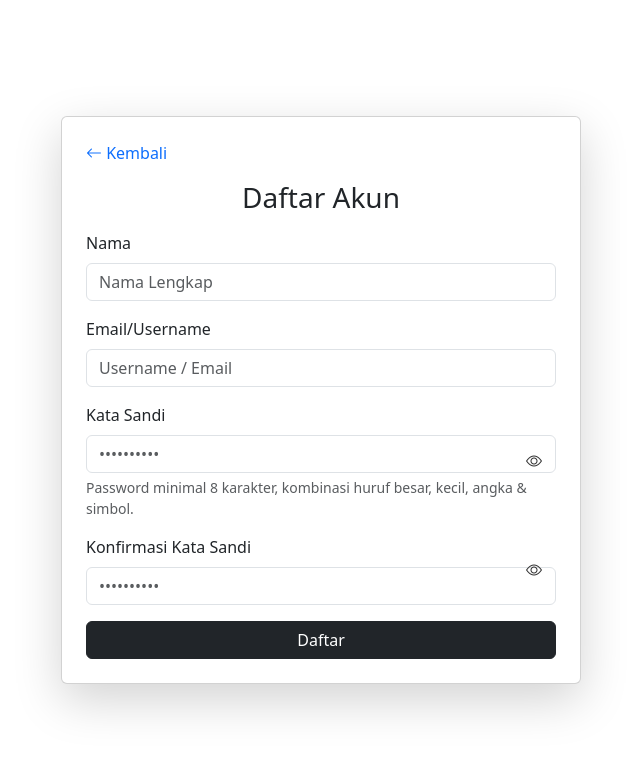
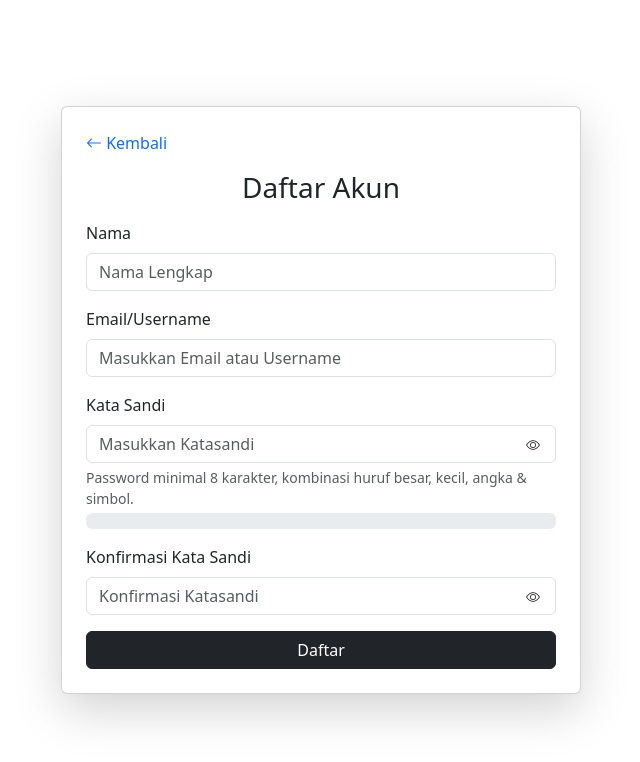
Before and after one commit to Afiifa03/SIMAGANG, a PHP site: page /register.php in a window 1280 px wide. Shown: the top 762 px of the page, without its empty margins (319-959 px from the left). Run offline with PHP 8.4, Linux system fonts and the light colour scheme.

Commit message:
Membuat fitur login dan register

```diff
--- /dev/null
+++ b/config/koneksi.php
@@ -0,0 +1,12 @@
+<?php
+$host = "localhost";
+$dbname = "db_simagang";
+$user = "root";
+$pass = "";
+
+try {
+    $pdo = new PDO("mysql:host=$host;dbname=$dbname;charset=utf8", $user, $pass);
+    $pdo->setAttribute(PDO::ATTR_ERRMODE, PDO::ERRMODE_EXCEPTION);
+} catch (PDOException $e) {
+    die("Koneksi gagal: " . $e->getMessage());
+}
--- a/register.php
+++ b/register.php
@@ -2,53 +2,56 @@
 // register.php
 session_start();
 
-if ($_SERVER['REQUEST_METHOD'] === 'POST') {
-    $nama = $_POST['nama'] ?? '';
-    $email = $_POST['email'] ?? '';
-    $password = $_POST['password'] ?? '';
-    $confirm_password = $_POST['confirm_password'] ?? '';
+require_once 'config/koneksi.php'; // Gunakan koneksi yang sudah ada
 
 $errors = [];
 
-    // Validasi field kosong
-    if (empty($nama) || empty($email) || empty($password) || empty($confirm_password)) {
-        $errors['general'] = "Semua field wajib diisi!";
+if ($_SERVER["REQUEST_METHOD"] === "POST") {
+  $nama = trim($_POST['nama'] ?? '');
+  $username_email = trim($_POST['username_email'] ?? '');
+  $katasandi = $_POST['katasandi'] ?? '';
+  $konfirmasi_katasandi = $_POST['konfirmasi_katasandi'] ?? '';
+  $role = 'user';
+
+  if ($nama === '' || $username_email === '' || $katasandi === '' || $konfirmasi_katasandi === '') {
+    $errors['general'] = "Semua field wajib diisi.";
+  } elseif ($katasandi !== $konfirmasi_katasandi) {
+    $errors['konfirmasi_katasandi'] = "Konfirmasi password tidak cocok.";
+  } elseif (strlen($katasandi) < 8) {
+    $errors['katasandi'] = "Password minimal 8 karakter.";
   }
 
-    // Validasi password strength
-    $uppercase = preg_match('@[A-Z]@', $password);
-    $lowercase = preg_match('@[a-z]@', $password);
-    $number    = preg_match('@[0-9]@', $password);
-    $symbol    = preg_match('@[^\w]@', $password);
-
-    if (strlen($password) < 8 || !$uppercase || !$lowercase || !$number || !$symbol) {
-        $errors['password'] = "Password harus minimal 8 karakter, mengandung huruf besar, huruf kecil, angka, dan simbol.";
+  // Cek username_email unik
+  if (empty($errors)) {
+    $stmt = $pdo->prepare("SELECT COUNT(*) FROM users WHERE username_email = ?");
+    $stmt->execute([$username_email]);
+    if ($stmt->fetchColumn() > 0) {
+      $errors['general'] = "Username/email sudah terdaftar.";
+    }
   }
 
-    // Validasi konfirmasi password
-    if ($password !== $confirm_password) {
-        $errors['confirm_password'] = "Konfirmasi kata sandi tidak sesuai!";
+  if (empty($errors)) {
+    $hashedkatasandi = password_hash($katasandi, PASSWORD_DEFAULT);
+
+    try {
+      $role = 'user';
+      $stmt = $pdo->prepare("INSERT INTO users (nama, username_email, katasandi, role) VALUES (?, ?, ?, ?)");
+      $stmt->execute([$nama, $username_email, $hashedkatasandi, $role]);
+      header("Location: login.php?success=1");
+      exit;
+    } catch (PDOException $e) {
+      $errors['general'] = "Terjadi kesalahan: " . $e->getMessage();
     }
-
-    // Kalau tidak ada error → simpan dan redirect
-    if (empty($errors)) {
-        $_SESSION['registered_user'] = [
-            'nama' => $nama,
-            'email' => $email,
-            'password' => password_hash($password, PASSWORD_DEFAULT)
-        ];
-
-        header("Location: login.php?registered=success");
-        exit;
   }
 }
 ?>
 
 <!DOCTYPE html>
 <html lang="id">
+
 <head>
   <meta charset="UTF-8" />
-  <meta name="viewport" content="width=device-width, initial-scale=1.0"/>
+  <meta name="viewport" content="width=device-width, initial-scale=1.0" />
   <title>Daftar - SIMAGANG BPS Lhokseumawe</title>
 
   <!-- Bootstrap CSS -->
@@ -58,27 +61,25 @@ if ($_SERVER['REQUEST_METHOD'] === 'POST') {
   <link href="https://cdn.jsdelivr.net/npm/bootstrap-icons@1.10.5/font/bootstrap-icons.css" rel="stylesheet">
 
   <style>
-    .password-field { position: relative; }
-    .password-toggle-btn {
-      position: absolute;
-      right: 0.5rem;
-      top: 50%;
-      transform: translateY(-50%);
-      border: none;
+    .password-wrapper {
+  position: relative;
+}
+
+.password-toggle {
+  cursor: pointer;
   background: transparent;
   color: #333;
-      cursor: pointer;
 }
-    .strength-meter {
-      font-size: 0.9rem;
-      margin-top: 0.25rem;
-      font-weight: 600;
-    }
-    .weak { color: red; }
-    .medium { color: orange; }
-    .strong { color: green; }
+
+.strength-meter { font-size: 0.9rem; font-weight: 600; margin-top: 5px; }
+.strength-bar { height: 5px; border-radius: 3px; transition: width 0.3s, background-color 0.3s; width: 0; }
+.strength-weak { width: 33%; background-color: red; }
+.strength-medium { width: 66%; background-color: orange; }
+.strength-strong { width: 100%; background-color: green; }
+
   </style>
 </head>
+
 <body class="bg-white d-flex justify-content-center align-items-center vh-100">
 
   <div class="card shadow-lg p-4" style="max-width: 520px; width: 100%;">
@@ -98,46 +99,57 @@ if ($_SERVER['REQUEST_METHOD'] === 'POST') {
       <div class="mb-3">
         <label for="nama" class="form-label">Nama</label>
         <input type="text"
-              class="form-control <?= !empty($errors['general']) && empty($_POST['nama']) ? 'is-invalid' : '' ?>"
-              id="nama" name="nama" placeholder="Nama Lengkap"
-              value="<?= htmlspecialchars($_POST['nama'] ?? '') ?>" required>
+          class="form-control <?= !empty($errors['general']) && empty($_POST['nama']) ? 'is-invalid' : '' ?>" id="nama"
+          name="nama" placeholder="Nama Lengkap" value="<?= htmlspecialchars($_POST['nama'] ?? '') ?>" required>
       </div>
 
       <div class="mb-3">
         <label for="email" class="form-label">Email/Username</label>
         <input type="text"
-              class="form-control <?= !empty($errors['general']) && empty($_POST['email']) ? 'is-invalid' : '' ?>"
-              id="email" name="email" placeholder="Username / Email"
-              value="<?= htmlspecialchars($_POST['email'] ?? '') ?>" required>
+          class="form-control <?= !empty($errors['general']) && empty($_POST['username_email']) ? 'is-invalid' : '' ?>"
+          id="email" name="username_email" placeholder="Masukkan Email atau Username"
+          value="<?= htmlspecialchars($_POST['username_email'] ?? '') ?>" required>
       </div>
 
-      <div class="mb-3 password-field">
+      <div class="mb-3">
         <label for="password" class="form-label">Kata Sandi</label>
-        <input type="password"
-               class="form-control <?= !empty($errors['password']) ? 'is-invalid' : '' ?>"
-               id="password" name="password" placeholder="••••••••••" required aria-describedby="passwordHelp">
-        <button type="button" class="password-toggle-btn" aria-label="Tampilkan/Sembunyikan password" data-target="password">
-          <i class="bi bi-eye" id="icon-password"></i>
+        <div class="password-wrapper position-relative">
+          <input type="password" class="form-control <?= !empty($errors['katasandi']) ? 'is-invalid' : '' ?>"
+            id="password" name="katasandi" placeholder="Masukkan Katasandi" required>
+          <!-- Tombol show/hide di dalam wrapper -->
+          <button type="button" class="btn btn-sm btn-outline-secondary password-toggle"
+            style="position:absolute; right:0.5rem; top:50%; transform:translateY(-50%); border:none; padding:0 0.5rem;">
+            <i class="bi bi-eye"></i>
           </button>
-        <div id="passwordHelp" class="form-text">Password minimal 8 karakter, kombinasi huruf besar, kecil, angka & simbol.</div>
-        <div id="passwordStrength" class="strength-meter"></div>
-        <?php if (!empty($errors['password'])): ?>
-          <div class="invalid-feedback"><?= htmlspecialchars($errors['password']) ?></div>
+        </div>
+        <div id="passwordHelp" class="form-text">Password minimal 8 karakter, kombinasi huruf besar, kecil, angka &
+          simbol.</div>
+        <div class="progress mt-1">
+          <div id="passwordStrengthBar" class="progress-bar"></div>
+        </div>
+        <div id="passwordStrengthText" class="strength-meter"></div>
+        <?php if (!empty($errors['katasandi'])): ?>
+          <div class="invalid-feedback"><?= htmlspecialchars($errors['katasandi']) ?></div>
         <?php endif; ?>
       </div>
 
-      <div class="mb-3 password-field">
+
+      <div class="mb-3">
         <label for="confirm_password" class="form-label">Konfirmasi Kata Sandi</label>
-        <input type="password"
-              class="form-control <?= !empty($errors['confirm_password']) ? 'is-invalid' : '' ?>"
-              id="confirm_password" name="confirm_password" placeholder="••••••••••" required>
-        <button type="button" class="password-toggle-btn" aria-label="Tampilkan/Sembunyikan konfirmasi password" data-target="confirm_password">
-          <i class="bi bi-eye" id="icon-confirm"></i>
+        <div class="password-wrapper position-relative">
+          <input type="password" class="form-control <?= !empty($errors['konfirmasi_katasandi']) ? 'is-invalid' : '' ?>"
+            id="confirm_password" name="konfirmasi_katasandi" placeholder="Konfirmasi Katasandi" required>
+          <!-- Tombol show/hide di dalam wrapper -->
+          <button type="button" class="btn btn-sm btn-outline-secondary password-toggle"
+            style="position:absolute; right:0.5rem; top:50%; transform:translateY(-50%); border:none; padding:0 0.5rem;">
+            <i class="bi bi-eye"></i>
           </button>
+        </div>
         <?php if (!empty($errors['confirm_password'])): ?>
           <div class="invalid-feedback"><?= htmlspecialchars($errors['confirm_password']) ?></div>
         <?php endif; ?>
       </div>
+
 
       <button type="submit" class="btn btn-dark w-100">Daftar</button>
     </form>
@@ -149,49 +161,41 @@ if ($_SERVER['REQUEST_METHOD'] === 'POST') {
   <!-- Script toggle mata + strength meter -->
   <script>
     // Toggle show/hide password
-    document.querySelectorAll('.password-toggle-btn').forEach(btn => {
+    document.querySelectorAll('.password-toggle').forEach(btn => {
   btn.addEventListener('click', () => {
-        const targetId = btn.getAttribute('data-target');
-        const input = document.getElementById(targetId);
-        if (!input) return;
-
+    const input = btn.parentElement.querySelector('input');
+    const icon = btn.querySelector('i');
     if (input.type === 'password') {
       input.type = 'text';
-          btn.querySelector('i').classList.replace('bi-eye', 'bi-eye-slash');
+      icon.classList.replace('bi-eye', 'bi-eye-slash');
     } else {
       input.type = 'password';
-          btn.querySelector('i').classList.replace('bi-eye-slash', 'bi-eye');
+      icon.classList.replace('bi-eye-slash', 'bi-eye');
     }
   });
 });
 
-    // Password strength meter
+// Password strength
 const passwordInput = document.getElementById('password');
-    const strengthText = document.getElementById('passwordStrength');
+const strengthBar = document.getElementById('passwordStrengthBar');
+const strengthText = document.getElementById('passwordStrengthText');
 
 passwordInput.addEventListener('input', () => {
   const val = passwordInput.value;
   let strength = 0;
-
   if (val.length >= 8) strength++;
   if (/[A-Z]/.test(val)) strength++;
   if (/[a-z]/.test(val)) strength++;
   if (/[0-9]/.test(val)) strength++;
   if (/[^A-Za-z0-9]/.test(val)) strength++;
 
-      if (val.length === 0) {
-        strengthText.textContent = "";
-      } else if (strength <= 2) {
-        strengthText.textContent = "Lemah";
-        strengthText.className = "strength-meter weak";
-      } else if (strength === 3 || strength === 4) {
-        strengthText.textContent = "Sedang";
-        strengthText.className = "strength-meter medium";
-      } else {
-        strengthText.textContent = "Kuat";
-        strengthText.className = "strength-meter strong";
-      }
+  strengthBar.className = 'progress-bar';
+  if (strength <= 2) { strengthBar.classList.add('strength-weak'); strengthText.textContent = 'Lemah'; }
+  else if (strength <= 4) { strengthBar.classList.add('strength-medium'); strengthText.textContent = 'Sedang'; }
+  else { strengthBar.classList.add('strength-strong'); strengthText.textContent = 'Kuat'; }
 });
+
   </script>
 </body>
+
 </html>
```
Also changed, not shown: koneksi.php (deleted, +0 -16 lines), login.php (+21 -20 lines). Lines whose indentation alone changed are shown as unchanged.
